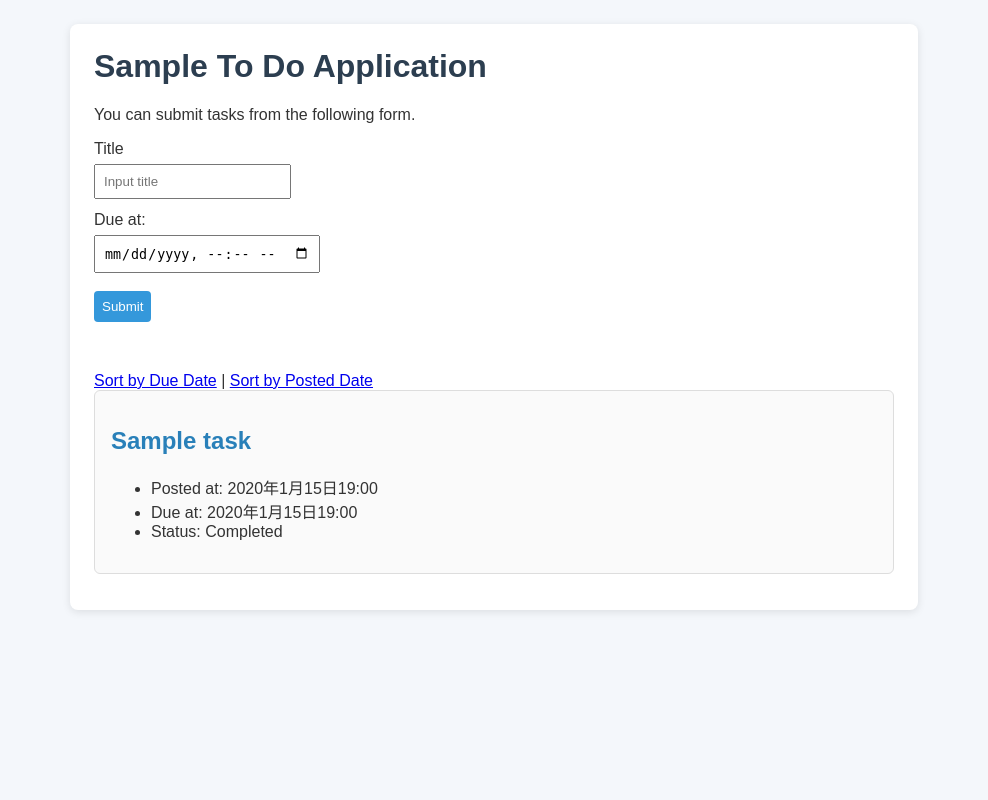
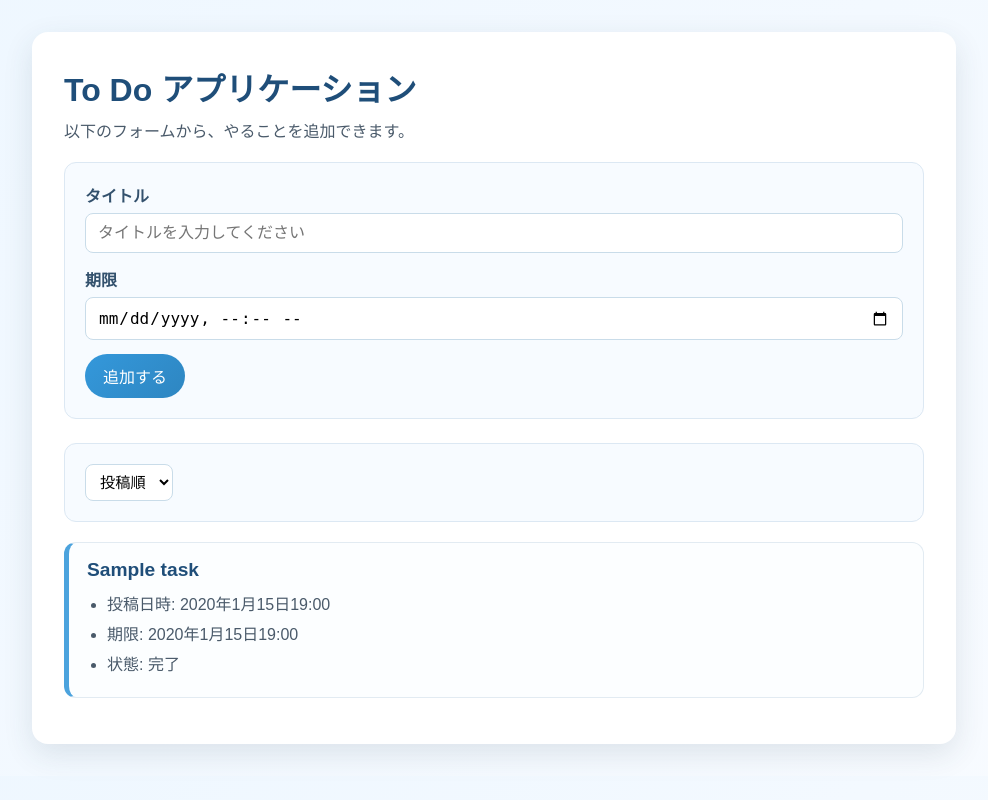
Before and after one commit to s1f10250082/django-test-exercise, a Django app: page / in a window 1280 px wide. Shown: the whole page, without its empty margins (146-1134 px from the left). Run offline with Django 5.2, Linux system fonts and the light colour scheme; tables that the repository leaves empty hold one stand-in row (values such as "Sample post").

Commit message:
cssを編集

```diff
--- a/todo/static/todo/css/index.css
+++ b/todo/static/todo/css/index.css
@@ -1,52 +1,132 @@
 body {
-    font-family: Arial, sans-serif;
-    background-color: #f4f7fb;
+    font-family: "Yu Gothic", "Hiragino Sans", "Meiryo", sans-serif;
+    background: linear-gradient(135deg, #eef7ff 0%, #f8fbff 100%);
     margin: 0;
-    padding: 24px;
-    color: #333;
+    padding: 32px 16px;
+    color: #2f3e46;
 }
 
 .container {
-    max-width: 800px;
+    max-width: 860px;
     margin: 0 auto;
-    background: white;
-    padding: 24px;
-    border-radius: 8px;
-    box-shadow: 0 2px 8px rgba(0, 0, 0, 0.1);
+    background: #ffffff;
+    padding: 32px;
+    border-radius: 16px;
+    box-shadow: 0 10px 30px rgba(44, 62, 80, 0.12);
 }
 
 h1 {
     margin-top: 0;
-    color: #2c3e50;
+    margin-bottom: 8px;
+    color: #1f4e79;
+    font-size: 2rem;
+}
+
+p {
+    margin-top: 0;
+    margin-bottom: 20px;
+    color: #4a5a6a;
 }
 
 form {
-    margin-bottom: 20px;
+    margin-bottom: 24px;
+    padding: 20px;
+    border: 1px solid #dce8f3;
+    border-radius: 12px;
+    background: #f7fbff;
 }
 
-input, button {
-    padding: 8px;
-    margin-top: 6px;
-    margin-bottom: 12px;
+.form-group {
+    margin-bottom: 14px;
+}
+
+label {
+    display: block;
+    margin-bottom: 6px;
+    font-weight: 600;
+    color: #33516d;
+}
+
+input {
+    width: 100%;
+    padding: 10px 12px;
+    border: 1px solid #c9dce9;
+    border-radius: 8px;
+    box-sizing: border-box;
+    font-size: 1rem;
+}
+
+.form-actions {
+    margin-top: 8px;
 }
 
 button {
-    background-color: #3498db;
+    padding: 10px 18px;
+    background: linear-gradient(135deg, #3498db 0%, #2e86c1 100%);
     color: white;
     border: none;
-    border-radius: 4px;
+    border-radius: 999px;
     cursor: pointer;
+    font-size: 1rem;
+    transition: transform 0.2s ease, box-shadow 0.2s ease;
+}
+
+button:hover {
+    transform: translateY(-1px);
+    box-shadow: 0 6px 14px rgba(46, 134, 193, 0.2);
+}
+
+.sort-form {
+    display: flex;
+    justify-content: flex-start;
+    align-items: center;
+    margin-bottom: 20px;
+    flex-wrap: wrap;
+}
+
+.sort-form select {
+    padding: 8px 10px;
+    border: 1px solid #c9dce9;
+    border-radius: 8px;
+    background: #fff;
+    font-size: 0.95rem;
+}
+
+.sort-form button {
+    padding: 8px 14px;
+    border-radius: 999px;
 }
 
 .text {
-    border: 1px solid #ddd;
-    border-radius: 6px;
-    padding: 16px;
-    margin-bottom: 12px;
-    background-color: #fafafa;
+    border: 1px solid #e2ebf2;
+    border-left: 5px solid #4ca3dd;
+    border-radius: 12px;
+    padding: 16px 18px;
+    margin-bottom: 14px;
+    background-color: #fcfeff;
+}
+
+.text h2 {
+    margin-top: 0;
+    margin-bottom: 10px;
+    font-size: 1.2rem;
 }
 
 .text a {
-    color: #2980b9;
+    color: #1f4e79;
     text-decoration: none;
 }
+
+.text a:hover {
+    text-decoration: underline;
+}
+
+.text ul {
+    margin: 0;
+    padding-left: 20px;
+}
+
+.text li {
+    margin-bottom: 6px;
+    color: #4a5a6a;
+}
--- a/todo/templates/todo/index.html
+++ b/todo/templates/todo/index.html
@@ -11,41 +11,45 @@
 
 <body>
     <div class="container">
-    <h1>Sample To Do Application</h1>
-    <p>You can submit tasks from the following form.</p>
+        <h1>To Do アプリケーション</h1>
+        <p>以下のフォームから、やることを追加できます。</p>
+
         <form action="{% url 'index' %}" method="post">
             {% csrf_token %}
-        <div>
-            <label for="titleInput">Title</label><br>
-            <input id="titleInput" name="title" type="text" placeholder="Input title">
+            <div class="form-group">
+                <label for="titleInput">タイトル</label>
+                <input id="titleInput" name="title" type="text" placeholder="タイトルを入力してください">
             </div>
-        <div>
-            <label for="dueInput">Due at:</label><br>
+            <div class="form-group">
+                <label for="dueInput">期限</label>
                 <input id="dueInput" name="due_at" type="datetime-local">
             </div>
-        <div>
-            <button type="submit">Submit</button>
+            <div class="form-actions">
+                <button type="submit">追加する</button>
             </div>
         </form>
-    <br>
 
-    <div>
-        <a href="{% url 'index' %}?order=due">Sort by Due Date</a> |
-        <a href="{% url 'index' %}?order=post">Sort by Posted Date</a>
-    </div>
+        <form class="sort-form" action="{% url 'index' %}" method="get">
+            <select id="sortSelect" name="order" onchange="this.form.submit()">
+                <option value="post" {% if request.GET.order == 'post' or not request.GET.order %}selected{% endif %}>投稿順</option>
+                <option value="due" {% if request.GET.order == 'due' %}selected{% endif %}>期限順</option>
+                <option value="pending_due" {% if request.GET.order == 'pending_due' %}selected{% endif %}>未完了</option>
+                <option value="completed_due" {% if request.GET.order == 'completed_due' %}selected{% endif %}>完了済</option>
+            </select>
+        </form>
 
         {% for task in tasks %}
         <div class="text">
             <h2><a href="{% url 'detail' task.id %}">{{ task.title }}</a></h2>
             <ul>
-            <li>Posted at: {{ task.posted_at }}</li>
+                <li>投稿日時: {{ task.posted_at }}</li>
                 {% if task.due_at %}
-            <li>Due at: {{ task.due_at }}</li>
+                <li>期限: {{ task.due_at }}</li>
                 {% endif %}
                 {% if task.completed %}
-            <li>Status: Completed</li>
+                <li>状態: 完了</li>
                 {% else %}
-            <li>Status: Not Completed</li>
+                <li>状態: 未完了</li>
                 {% endif %}
             </ul>
         </div>
--- a/todo/views.py
+++ b/todo/views.py
@@ -9,10 +9,17 @@ def index(request):
         task = Task(title=request.POST['title'],
                     due_at=make_aware(parse_datetime(request.POST['due_at'])))
         task.save()
-    if request.GET.get('order') == 'due':
-        tasks = Task.objects.order_by('due_at')
+
+    order = request.GET.get('order')
+    if order == 'due':
+        tasks = Task.objects.order_by('due_at', '-posted_at')
+    elif order == 'pending_due':
+        tasks = Task.objects.filter(completed=False).order_by('due_at', '-posted_at')
+    elif order == 'completed_due':
+        tasks = Task.objects.filter(completed=True).order_by('-due_at', '-posted_at')
     else:
         tasks = Task.objects.order_by('-posted_at')
+
     context = {
         'tasks': tasks
     }
```
Also changed, not shown: todo/static/todo/css/detail.css (+73 -14 lines), todo/static/todo/css/edit.css (added, +99 -0 lines), todo/templates/todo/detail.html (+13 -12 lines), todo/templates/todo/edit.html (+14 -12 lines). Lines whose indentation alone changed are shown as unchanged.
